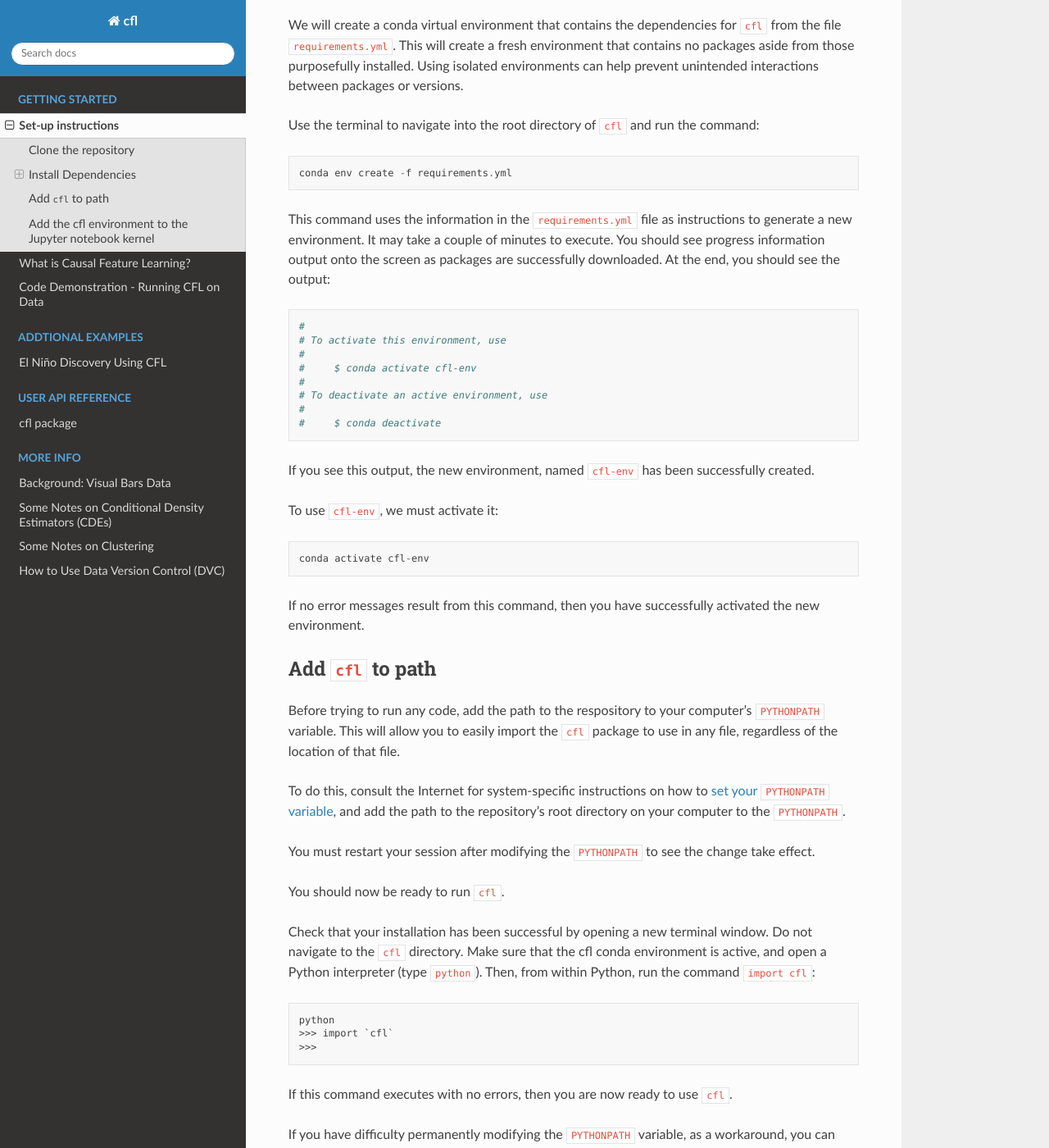
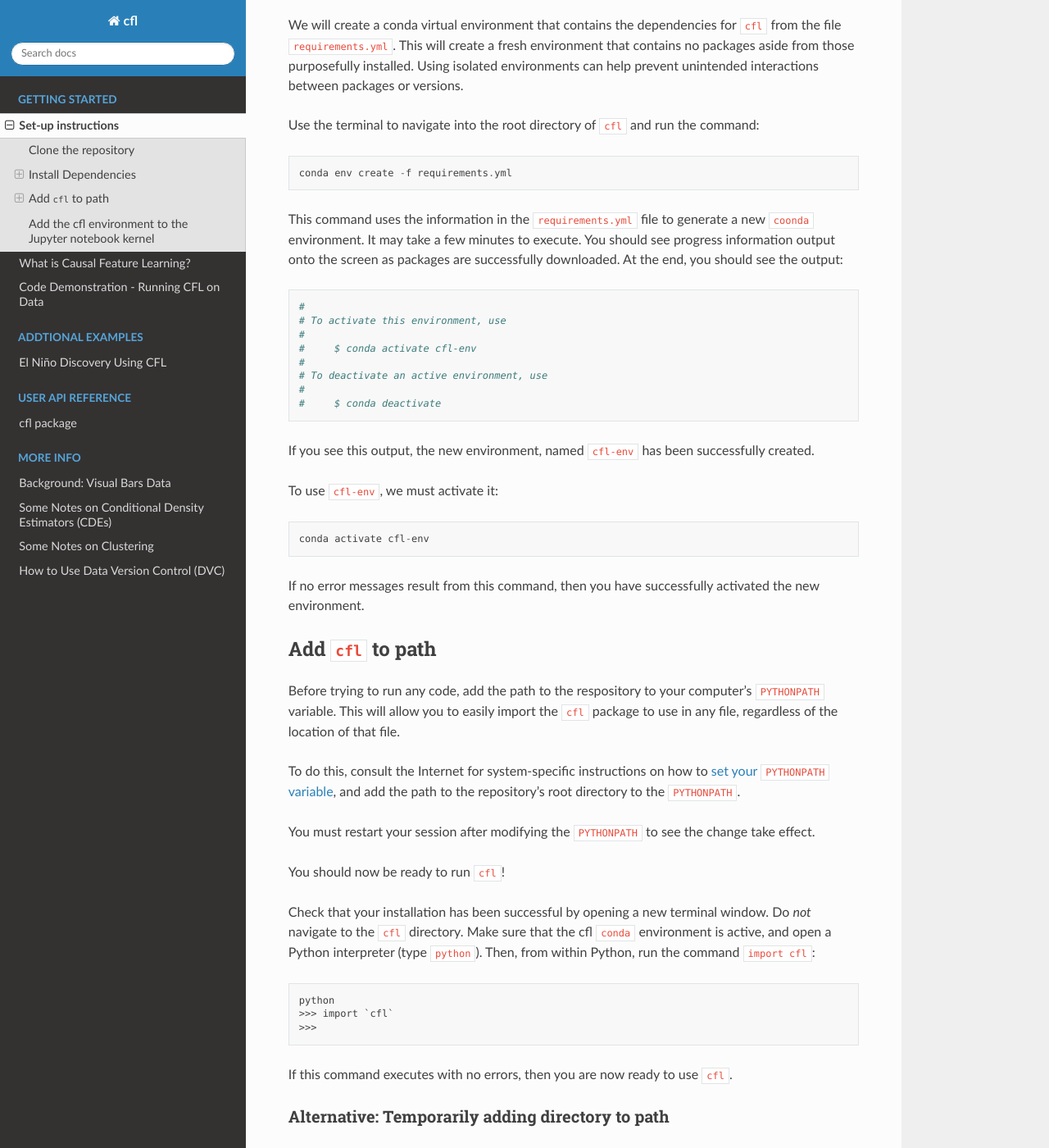
Before and after one commit to eberharf/cfl, a Sphinx documentation site: the page built from docs/source/SETUP.md, in a window 1280 px wide and 1400 px high, scrolled down 929 px. Shown: the whole window at 82% size. Built offline with Sphinx 7.4.7 and the Read the Docs theme 2.0.0, drawn with Linux system fonts in a browser that asks for light colours; pages that are not in the unit, such as notebooks, are missing from menus; some of the changed text lies outside the part shown.

Commit message:
more edits based on anya testing

````diff
--- a/docs/source/SETUP.md
+++ b/docs/source/SETUP.md
@@ -37,7 +37,7 @@
 conda env create -f requirements.yml
 ```
 
-This command uses the information in the `requirements.yml` file as instructions to generate a new environment. It may take a couple of minutes to execute. You should see progress information output onto the screen as packages are successfully downloaded. At the end, you should see the output:
+This command uses the information in the `requirements.yml` file to generate a new `coonda` environment. It may take a few minutes to execute. You should see progress information output onto the screen as packages are successfully downloaded. At the end, you should see the output:
 
 ```
 #
@@ -65,13 +65,13 @@
 ### Add `cfl` to path
 Before trying to run any code, add the path to the respository to your computer's `PYTHONPATH` variable. This will allow you to easily import the `cfl` package to use in any file, regardless of the location of that file.
 
-To do this, consult the Internet for system-specific instructions on how to [set your `PYTHONPATH` variable](https://bic-berkeley.github.io/psych-214-fall-2016/using_pythonpath.html), and add the path to the repository's root directory on your computer to the `PYTHONPATH`.
+To do this, consult the Internet for system-specific instructions on how to [set your `PYTHONPATH` variable](https://bic-berkeley.github.io/psych-214-fall-2016/using_pythonpath.html), and add the path to the repository's root directory to the `PYTHONPATH`.
 
 You must restart your session after modifying the `PYTHONPATH` to see the change take effect.
 
-You should now be ready to run `cfl`.
+You should now be ready to run `cfl`!
 
-Check that your installation has been successful by opening a new terminal window. Do not navigate to the `cfl` directory. Make sure that the cfl conda environment is active, and open a Python interpreter (type `python`). Then, from within Python, run the command `import cfl`:
+Check that your installation has been successful by opening a new terminal window. Do _not_ navigate to the `cfl` directory. Make sure that the cfl `conda` environment is active, and open a Python interpreter (type `python`). Then, from within Python, run the command `import cfl`:
 
 ```
 python
@@ -81,8 +81,11 @@
 
 If this command executes with no errors, then you are now ready to use `cfl`.
 
+#### Alternative: Temporarily adding directory to path
 
-If you have difficulty permanently modifying the `PYTHONPATH` variable, as a workaround, you can add this block of code to the top of any file where you want to use `cfl`:
+If you have difficulty permanently modifying the `PYTHONPATH` variable, use the following workaround.
+
+Add this block of code to the top of any file where you want to use `cfl`:
 
 ```
 import sys
````
